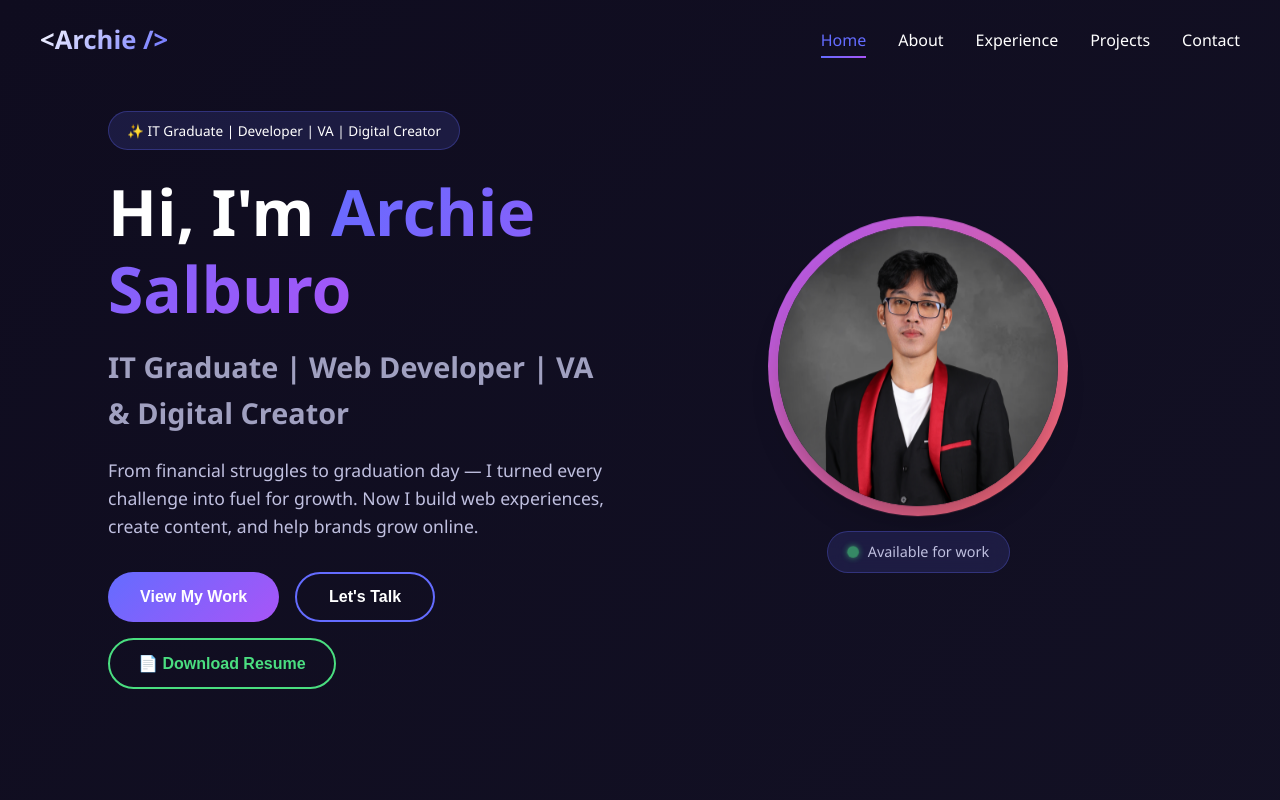
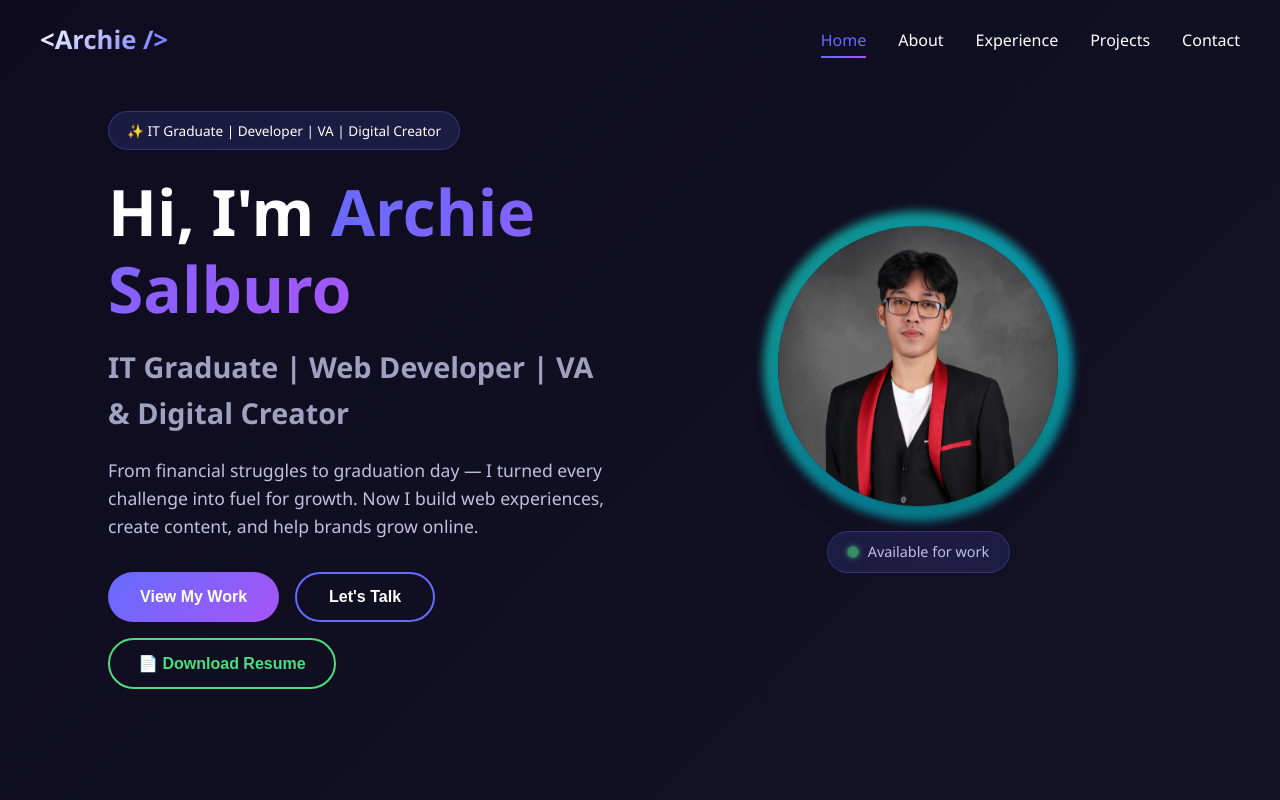
Before and after one commit to salburo/portfolio, a React app: page / in a window 1280 px wide. Shown: the top 800 px of the page. Built offline with nearby package versions, Linux system fonts and the light colour scheme; no server answers; the database is empty; the HTML template or start-up script is replaced by a standard one.

Commit message:
Changed profile Colors

```diff
--- a/src/App.css
+++ b/src/App.css
@@ -486,29 +486,41 @@ section { padding: 100px 0; }
   100% { transform: translateY(0px); }
 }
 
+/* Outer ring */
 .profile-ring {
   position: absolute;
-  top: -10px;
-  left: -10px;
-  right: -10px;
-  bottom: -10px;
+  top: -15px;
+  left: -15px;
+  right: -15px;
+  bottom: -15px;
   border-radius: 50%;
-  background: linear-gradient(135deg, #646cff, #a855f7, #ff6b6b, #646cff);
-  background-size: 300% 300%;
+ background: linear-gradient(135deg, #10b981, #14b8a6, #06b6d4, #10b981);
+  background-size: 200% 200%;
   animation: borderFlow 4s ease infinite;
+  z-index: 0;
+  filter: blur(5px);
+  opacity: 0.8;
+}
+
+/* Inner ring */
+.profile-ring::after {
+  content: '';
+  position: absolute;
+  top: 5px;
+  left: 5px;
+  right: 5px;
+  bottom: 5px;
+  border-radius: 50%;
+ background: linear-gradient(135deg, #10b981, #14b8a6, #06b6d4, #10b981);
+  background-size: 200% 200%;
+  animation: borderFlow 4s ease infinite reverse;
   z-index: 1;
 }
 
 @keyframes borderFlow {
-  0% {
-    background-position: 0% 50%;
-  }
-  50% {
-    background-position: 100% 50%;
-  }
-  100% {
-    background-position: 0% 50%;
-  }
+  0% { background-position: 0% 50%; }
+  50% { background-position: 100% 50%; }
+  100% { background-position: 0% 50%; }
 }
 
 .profile-image-wrapper {
```
